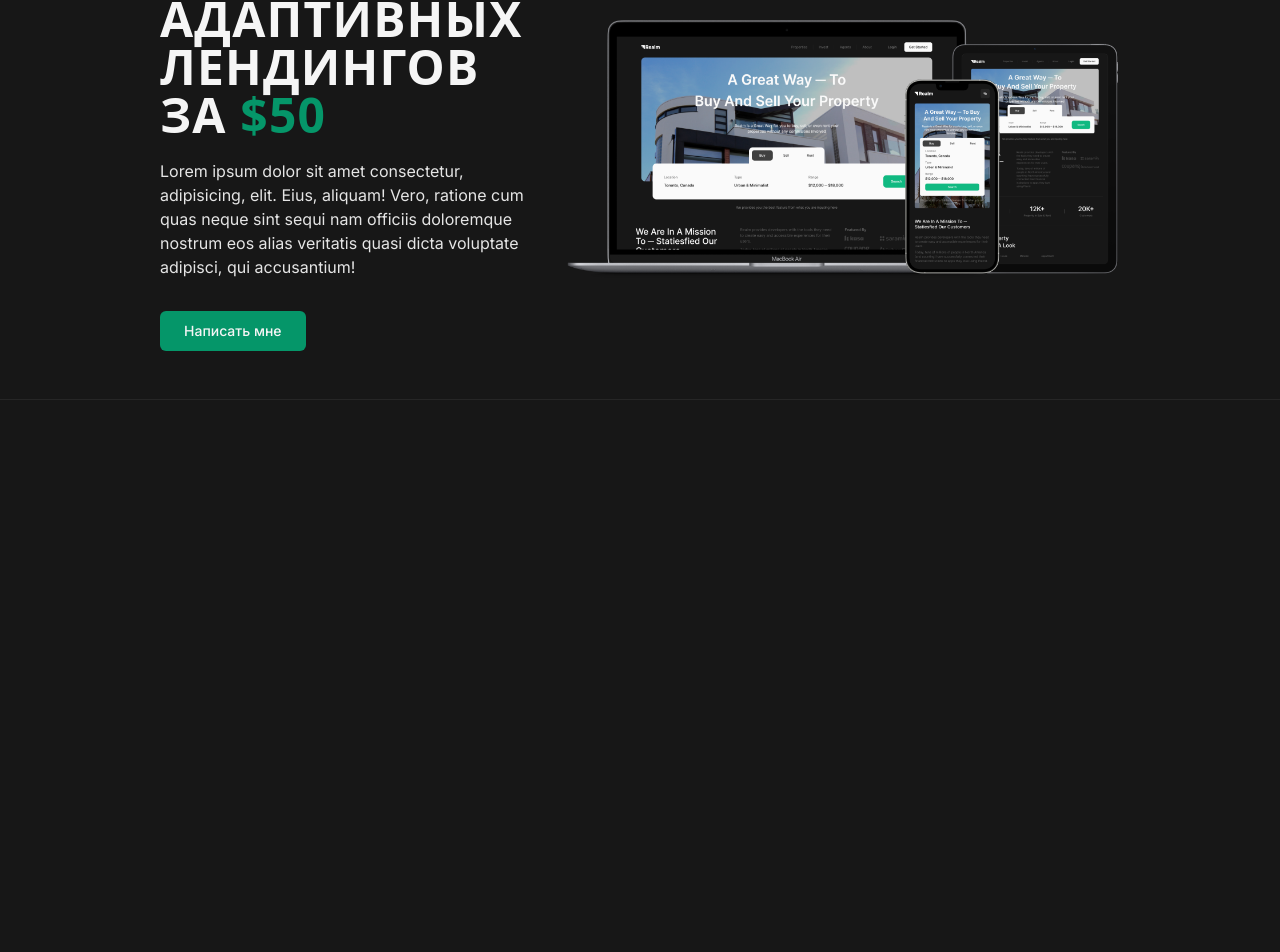
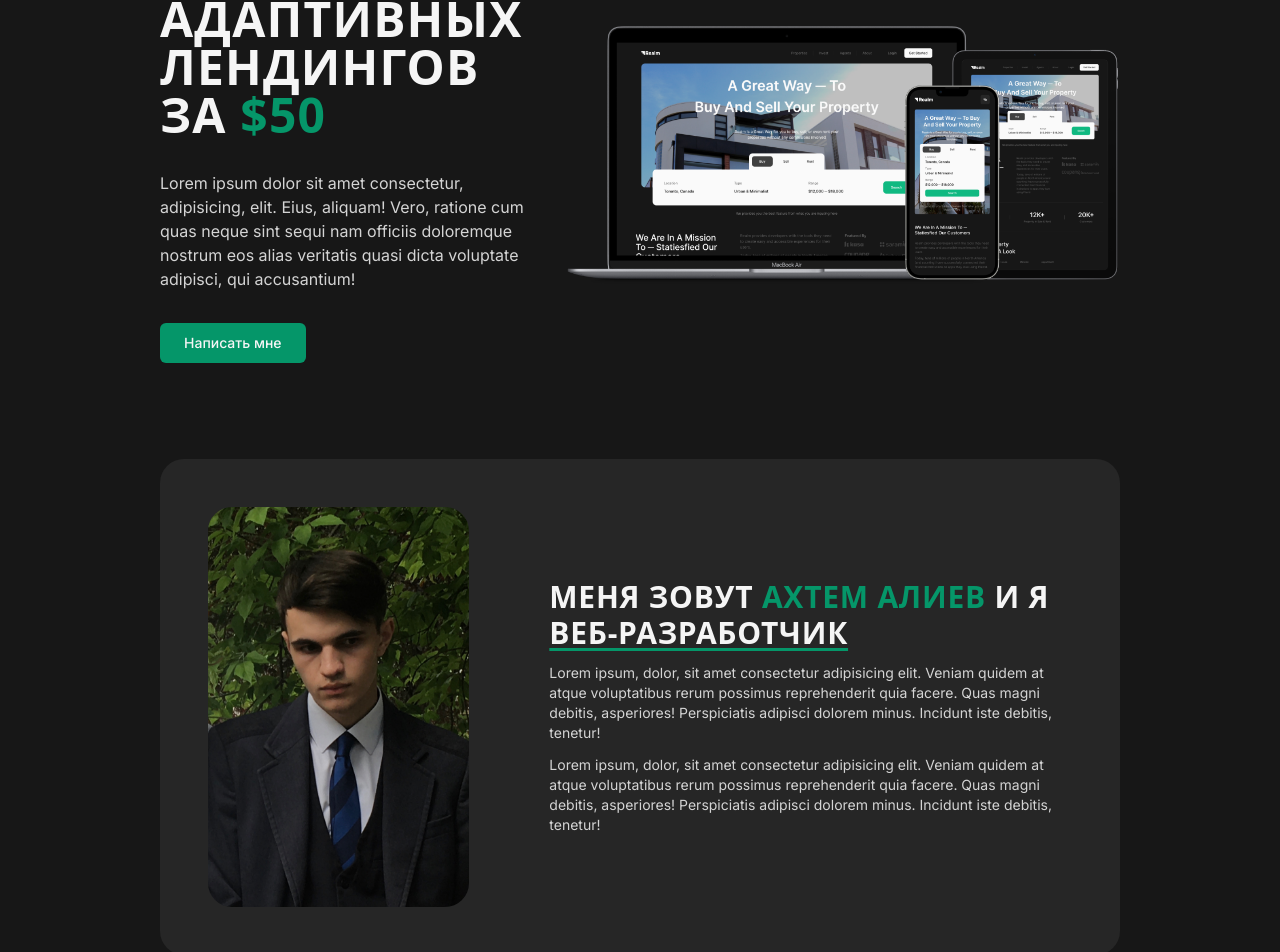
Before and after one commit to aliiev/aliiev, a React (Create React App) app: page / in a window 1280 px wide. Shown: the part 190-1142 px from the top of the page. Before the commit the page ends 800 px from the top, so only its background shows below. Built offline with nearby package versions, Linux system fonts and the light colour scheme; a web font is replaced by a local one.

Commit message:
Created About section

```diff
--- a/src/App.js
+++ b/src/App.js
@@ -1,10 +1,12 @@
 import Navbar from './components/Navbar'
 import Hero from './sections/Hero'
+import About from './sections/About'
 
 const App = () => (
   <>
     <Navbar />
     <Hero />
+    <About />
   </>
 )
 
--- a/src/index.css
+++ b/src/index.css
@@ -18,8 +18,12 @@
   h1, h2, h3, h4, h5, h6 {
     @apply font-display;
     @apply font-semibold;
+    @apply uppercase;
     @apply tracking-wide;
-    @apply -mb-3;
+  }
+
+  p {
+    @apply text-neutral-300;
   }
 
   section {
--- /dev/null
+++ b/src/sections/About.js
@@ -0,0 +1,22 @@
+import AboutImg from '../resources/images/about.jpg'
+
+const About = () => (
+  <section>
+    <div className="relative flex flex-col md:flex-row justify-between items-center gap-6 md:gap-8 xl:gap-20 bg-neutral-800 rounded-lg md:rounded-xl xl:rounded-3xl w-full p-6 md:p-8 xl:p-12">
+      <div className="w-full md:w-1/2">
+        <img className="w-full h-[50vh] object-cover rounded-lg md:rounded-xl xl:rounded-3xl" src={ AboutImg } alt="Мое фото" />
+      </div>
+      <div className="flex flex-col items-start gap-3 w-full">
+        <h3 className="text-2xl lg:text-3xl 2xl:text-5xl">Меня зовут <span className="text-emerald-600">Ахтем Алиев</span> и я <span className="underline underline-offset-4 decoration-emerald-600">веб-разработчик</span></h3>
+        <p className="text-sm 2xl:text-lg">
+          Lorem ipsum, dolor, sit amet consectetur adipisicing elit. Veniam quidem at atque voluptatibus rerum possimus reprehenderit quia facere. Quas magni debitis, asperiores! Perspiciatis adipisci dolorem minus. Incidunt iste debitis, tenetur!
+        </p>
+        <p className="text-sm 2xl:text-lg">
+          Lorem ipsum, dolor, sit amet consectetur adipisicing elit. Veniam quidem at atque voluptatibus rerum possimus reprehenderit quia facere. Quas magni debitis, asperiores! Perspiciatis adipisci dolorem minus. Incidunt iste debitis, tenetur!
+        </p>
+      </div>
+    </div>
+  </section>
+)
+
+export default About
--- a/src/sections/Hero.js
+++ b/src/sections/Hero.js
@@ -1,10 +1,10 @@
 import HeroImg from '../resources/images/hero.png'
 
 const Hero = () => (
-  <section className="flex flex-col md:flex-row justify-between items-center gap-6 border-b border-neutral-800">
+  <section className="flex flex-col md:flex-row justify-between items-center gap-6">
     <div className="flex flex-col items-start gap-6 xl:gap-8 w-full md:w-2/3">
-      <h2 className="text-3xl lg:text-5xl 2xl:text-6xl uppercase">Разработка адаптивных лендингов за <span className="text-emerald-600">$50</span></h2>
-      <p className="text-base 2xl:text-xl text-neutral-200">
+      <h2 className="text-3xl lg:text-5xl 2xl:text-6xl">Разработка адаптивных лендингов за <span className="text-emerald-600">$50</span></h2>
+      <p className="text-base 2xl:text-xl">
         Lorem ipsum dolor sit amet consectetur, adipisicing, elit. Eius, aliquam! Vero, ratione cum quas neque sint sequi nam officiis doloremque nostrum eos alias veritatis quasi dicta voluptate adipisci, qui accusantium!
       </p>
       <button className="btn">Написать мне</button>
```
Also changed, not shown: src/resources/images/about.jpg (added).
